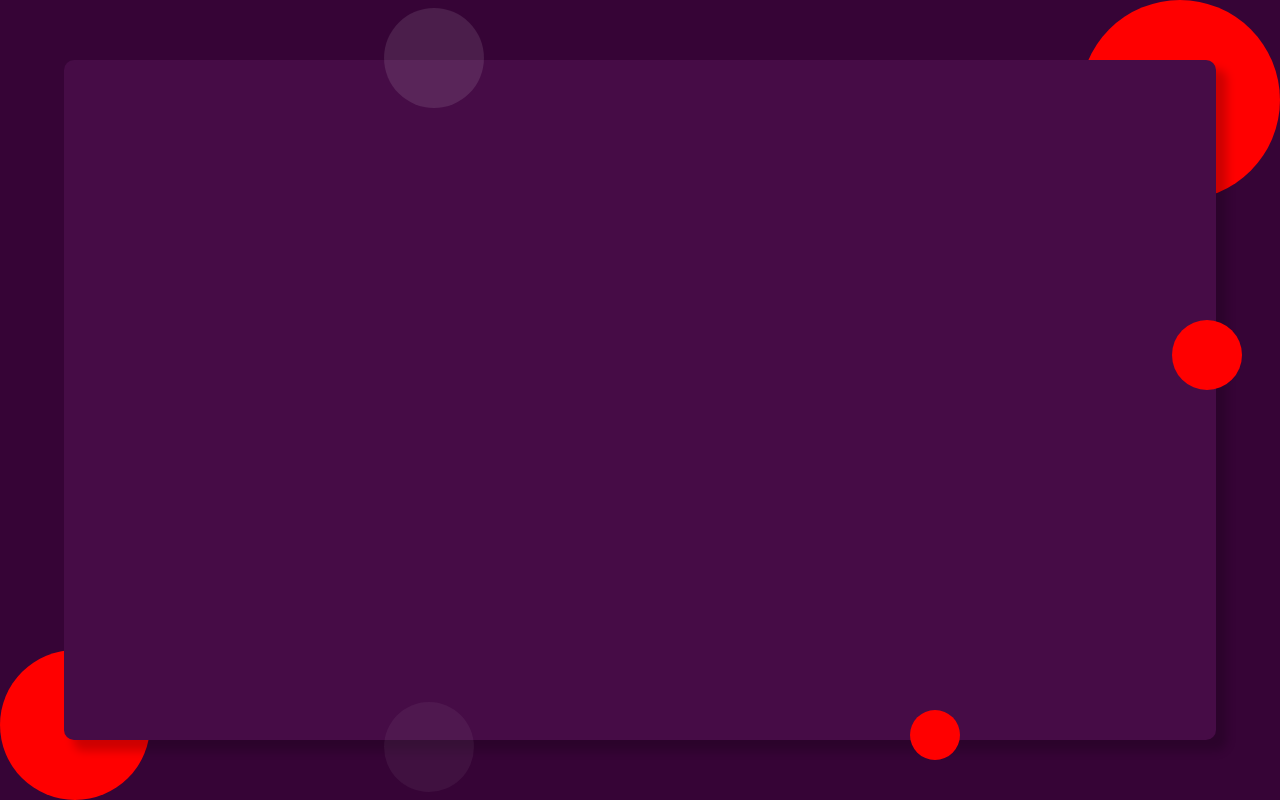
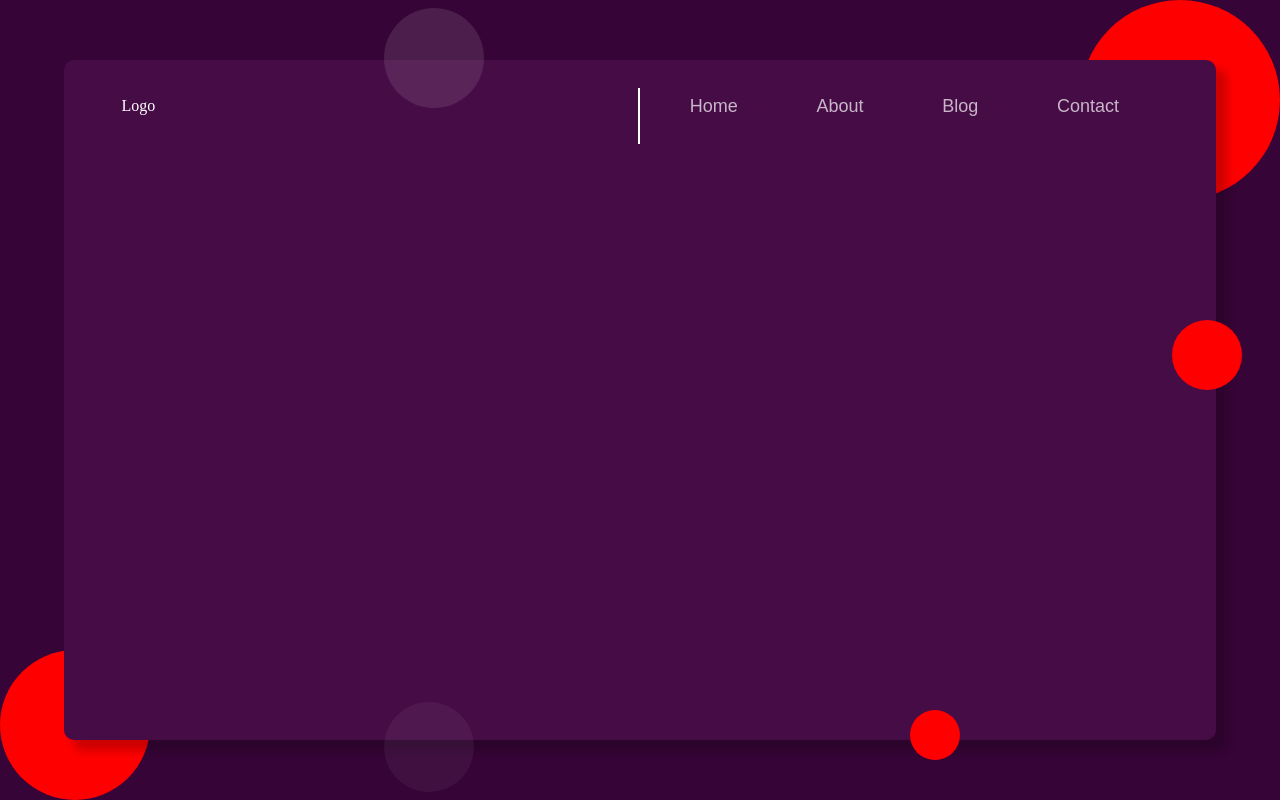
Before and after one commit to amrit-niure/First-Portfolio, a plain HTML site: page index.html in a window 1280 px wide. Drawn offline with Linux system fonts and the light colour scheme.

Commit message:
Right nav bar created

```diff
--- a/index.html
+++ b/index.html
@@ -23,10 +23,20 @@
         <div class="main">
             <div class="circlea"></div>
             <div class="circleb"></div>
+            <div class="seperator"></div>
 
             <header>
                 <nav>
+                    <div class="logo">Logo</div>
+                    <div class="links">
+                    <ul>
+                        <li><a href="#"><button>Home</button></a></li>
+                        <li><a href="#"><button>About</button></a></li>
+                        <li><a href="#"><button>Blog</button></a></li>
+                        <li><a href="#"><button>Contact</button></a></li>
+                    </ul>
 
+                    </div>
                 </nav>
             </header>
         </div>
--- a/style.css
+++ b/style.css
@@ -84,3 +84,60 @@
     box-shadow: 10px 10px 10px 1px rgba(0, 0, 0, 0.2);
 
 }
+nav{
+    display: flex;
+    justify-content: space-between;
+    align-items: center;
+    margin: 2% 5%;
+}
+.logo{
+    color: white;
+    flex:1;
+}
+
+.seperator{
+    position: absolute;
+    height: 7%;
+    width: 2px;
+    background-color: white;
+    right: 50%;
+    top: 11%;
+}
+button{
+    padding: 10px;
+    background-color: rgb(70, 12, 70);
+    /* border:1px solid red; */
+    border: none;
+     border-radius: 30px;
+    padding: 0.7em 1em;
+    color:rgba(255, 255, 255, 0.7);
+    cursor: pointer;
+    font-size: 18px;
+}
+
+button:hover{
+    background-color: red;
+    color: white;
+}
+
+.links{
+    flex: 1;
+
+}
+.links ul{
+    list-style: none;
+    display: flex;
+    justify-content:space-around;
+    text-align: center;
+    height: 100%;
+    margin-left: 2%;
+}
+.links ul li{
+    /* margin-right: 10%;    */
+}
+
+.links ul li a{
+    text-decoration: none;
+    color: white;
+
+}
```
